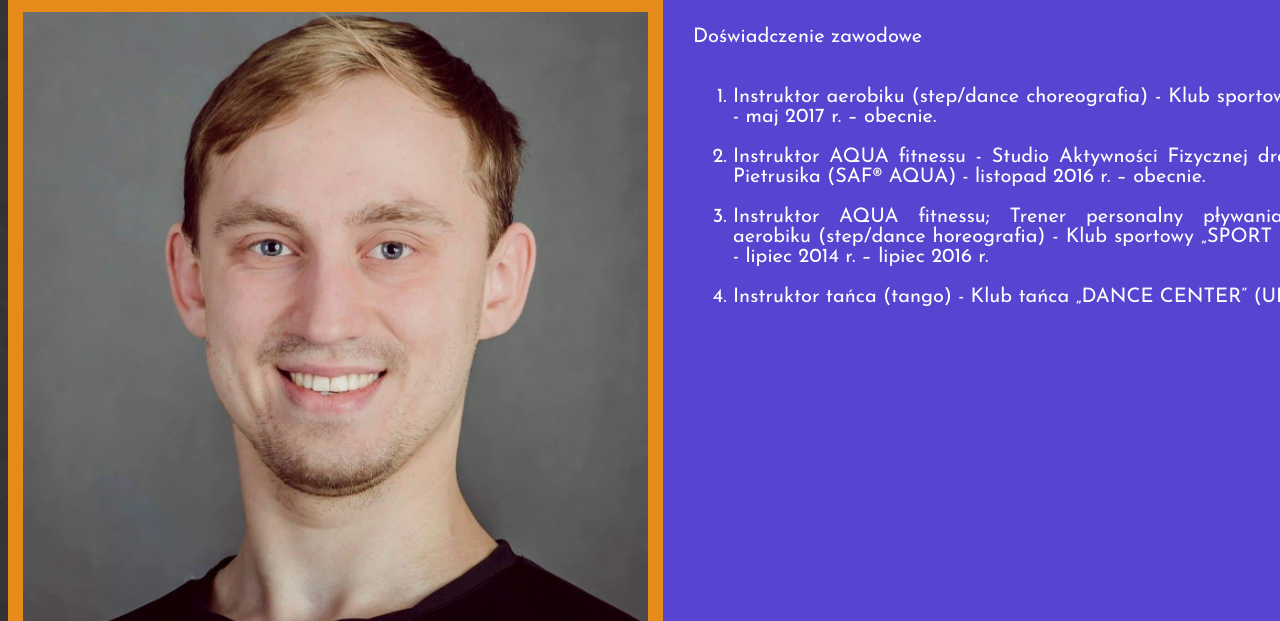
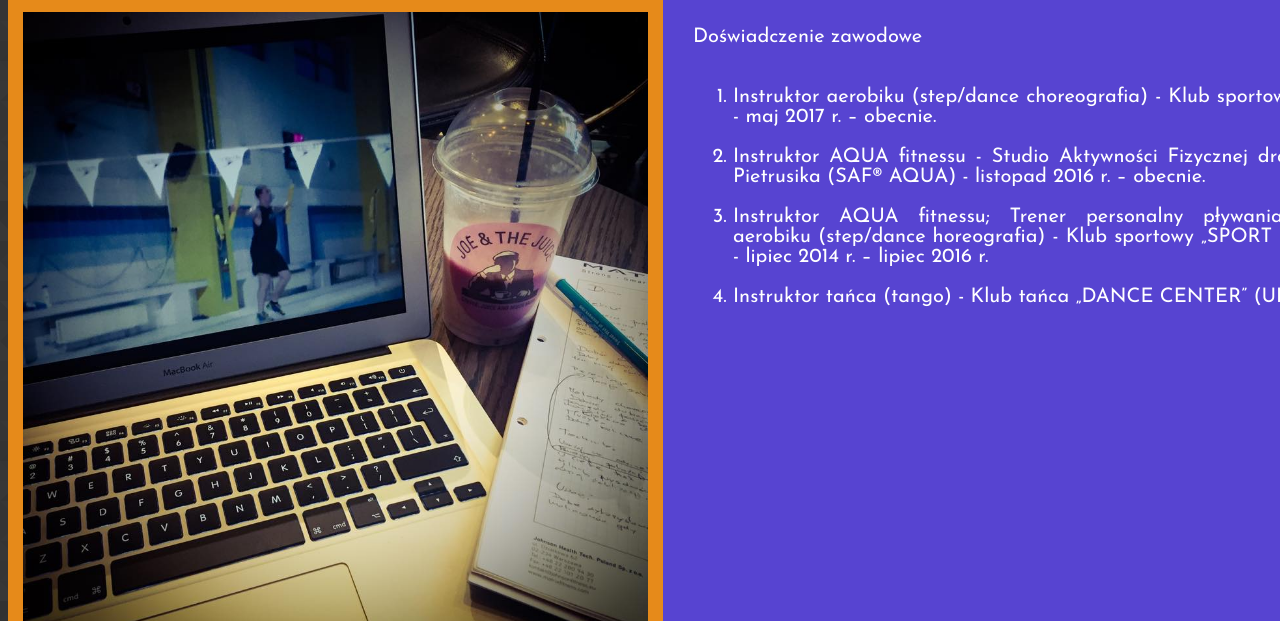
Before and after one commit to dima-leveret/zd1_portfolio, a plain HTML site: page doswiadczeniezawodowe.html in a window 1280 px wide. Shown: the part 179-800 px from the top of the page. Drawn offline with Linux system fonts and the light colour scheme.

Commit message:
zd1_V1.2

```diff
--- a/doswiadczeniezawodowe.html
+++ b/doswiadczeniezawodowe.html
@@ -48,7 +48,7 @@
 
         <div id="squaremain">
             <div id="tile5">
-                <img src="image.jpg" width="625px" height="625px" alt="my photo1">
+                <img src="image2.jpg" width="625px" height="625px" alt="my photo2">
                 <i>The borders are only in your head!</i>
             </div>
 
```
Also changed, not shown: umiejetnosci.html (+1 -1 lines), zainteresowania.html (+1 -1 lines), 1 other file.
